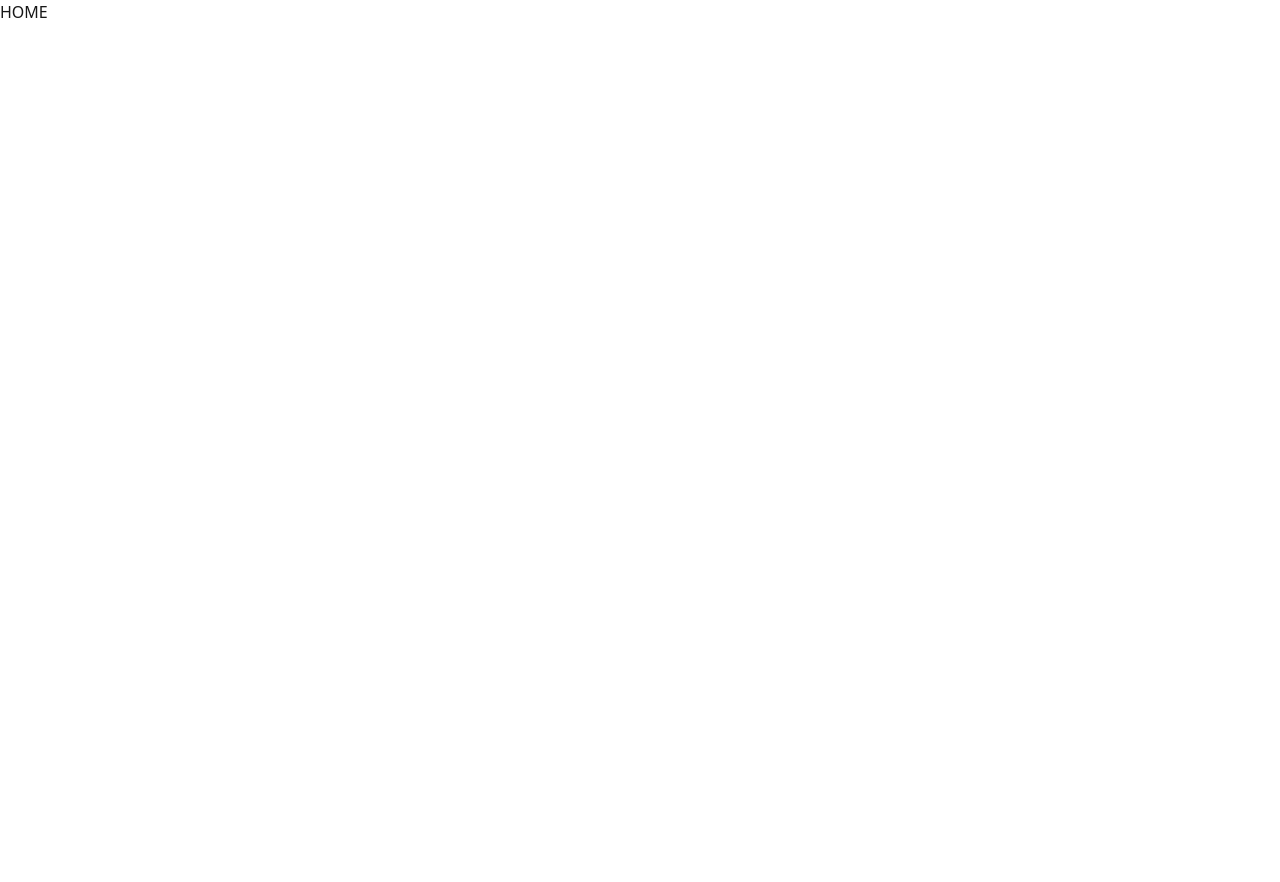
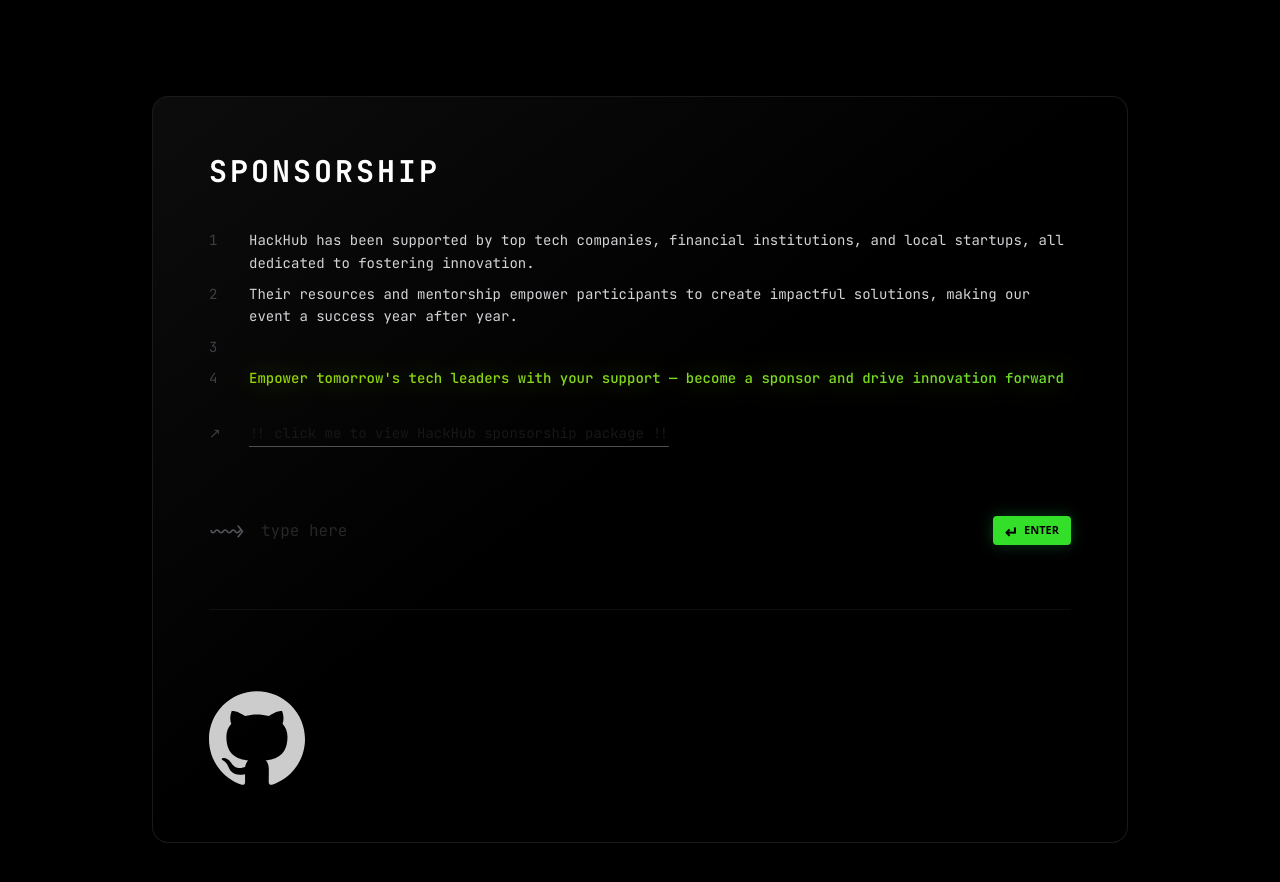
Before and after one commit to ComputerSocietyVITC/club-website-26, a Next.js app: page / in a window 1280 px wide. Shown: the top 882 px of the page. Before the commit the page ends 800 px from the top, so only its background shows below. Built offline with nearby package versions, Linux system fonts and the light colour scheme.

Commit message:
fixed the github icon directory and glow feature

```diff
--- /dev/null
+++ b/app/assets/github-icon.tsx
@@ -0,0 +1,6 @@
+const GithubIcon = () => (
+  <svg viewBox="0 0 24 24" fill="currentColor" xmlns="http://www.w3.org/2000/svg">
+    <path d="M12 .297c-6.63 0-12 5.373-12 12 0 5.303 3.438 9.8 8.205 11.385.6.113.82-.258.82-.577 0-.285-.01-1.04-.015-2.04-3.338.724-4.042-1.61-4.042-1.61C4.422 18.07 3.633 17.7 3.633 17.7c-1.087-.744.084-.729.084-.729 1.205.084 1.838 1.236 1.838 1.236 1.07 1.835 2.809 1.305 3.495.998.108-.776.417-1.305.76-1.605-2.665-.3-5.466-1.332-5.466-5.93 0-1.31.465-2.38 1.235-3.22-.135-.303-.54-1.523.105-3.176 0 0 1.005-.322 3.3 1.23.96-.267 1.98-.399 3-.405 1.02.006 2.04.138 3 .405 2.28-1.552 3.285-1.23 3.285-1.23.645 1.653.24 2.873.12 3.176.765.84 1.23 1.91 1.23 3.22 0 4.61-2.805 5.625-5.475 5.92.42.36.81 1.096.81 2.22 0 1.606-.015 2.896-.015 3.286 0 .315.21.69.825.57C20.565 22.092 24 17.592 24 12.297c0-6.627-5.373-12-12-12" />
+  </svg>
+);
+export default GithubIcon;
--- a/app/components/Sponsor.tsx
+++ b/app/components/Sponsor.tsx
@@ -1,17 +1,12 @@
 'use client';
 
 import React, { useState } from 'react';
-
+import GithubIcon from '../assets/github-icon';
 type LineProps = {
   n: string | number;
   children?: React.ReactNode;
   color?: string;
 };
-const GithubIcon = () => (
-  <svg viewBox="0 0 24 24" fill="currentColor" xmlns="http://www.w3.org/2000/svg">
-    <path d="M12 .297c-6.63 0-12 5.373-12 12 0 5.303 3.438 9.8 8.205 11.385.6.113.82-.258.82-.577 0-.285-.01-1.04-.015-2.04-3.338.724-4.042-1.61-4.042-1.61C4.422 18.07 3.633 17.7 3.633 17.7c-1.087-.744.084-.729.084-.729 1.205.084 1.838 1.236 1.838 1.236 1.07 1.835 2.809 1.305 3.495.998.108-.776.417-1.305.76-1.605-2.665-.3-5.466-1.332-5.466-5.93 0-1.31.465-2.38 1.235-3.22-.135-.303-.54-1.523.105-3.176 0 0 1.005-.322 3.3 1.23.96-.267 1.98-.399 3-.405 1.02.006 2.04.138 3 .405 2.28-1.552 3.285-1.23 3.285-1.23.645 1.653.24 2.873.12 3.176.765.84 1.23 1.91 1.23 3.22 0 4.61-2.805 5.625-5.475 5.92.42.36.81 1.096.81 2.22 0 1.606-.015 2.896-.015 3.286 0 .315.21.69.825.57C20.565 22.092 24 17.592 24 12.297c0-6.627-5.373-12-12-12" />
-  </svg>
-);
 
 const Line = ({ n, children, color = 'text-zinc-700' }: LineProps) => (
   <div className="flex gap-6 text-[12px] md:text-[14px] leading-relaxed font-mono">
@@ -170,9 +165,7 @@
               className="
                 h-24 w-24 cursor-pointer text-white/80
                 transition-all duration-300
-                hover:scale-110 hover:text-white
-                hover:rotate-3
-                hover:drop-shadow-[0_0_20px_rgba(255,255,255,0.4)]
+                 hover:text-white
               "
             >
               <GithubIcon />
--- a/app/page.tsx
+++ b/app/page.tsx
@@ -1,3 +1,9 @@
-export default function Home() {
-  return <div>HOME</div>
+import Sponsor from './components/Sponsor';
+
+export default function SponsorPreview() {
+  return (
+    <main className="min-h-screen bg-black flex items-center justify-center">
+      <Sponsor />
+    </main>
+  );
 }
--- a/package.json
+++ b/package.json
@@ -22,5 +22,6 @@
     "eslint-config-next": "16.1.1",
     "tailwindcss": "^4",
     "typescript": "^5"
-  }
+  },
+  "packageManager": "pnpm@10.28.0+sha512.05df71d1421f21399e053fde567cea34d446fa02c76571441bfc1c7956e98e363088982d940465fd34480d4d90a0668bc12362f8aa88000a64e83d0b0e47be48"
 }
```
